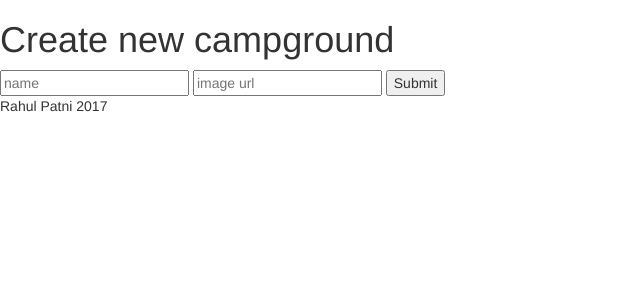
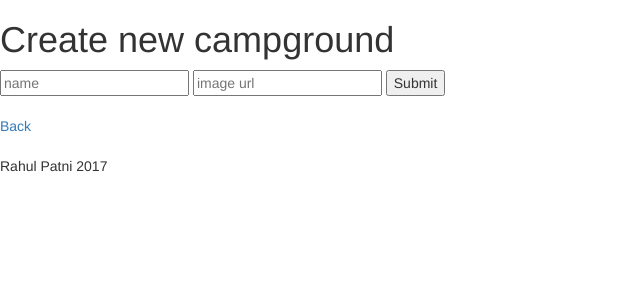
Before and after one commit to patnir/WebDevelopmentBootcamp, a Node server app: page /campgrounds/new in a window 1280 px wide. Shown: the top 300 px of the page, without its empty margins (0-640 px from the left). Run offline with Node 20, Linux system fonts and the light colour scheme.

Commit message:
adding back link

```diff
--- a/YelpCamp/version1/views/new.ejs
+++ b/YelpCamp/version1/views/new.ejs
@@ -7,4 +7,9 @@
 	<button>Submit</button>
 </form>
 
+<br>
+<a href="/campgrounds">Back</a>
+<br>
+<br>
+
 <% include partials/footer %>
```
